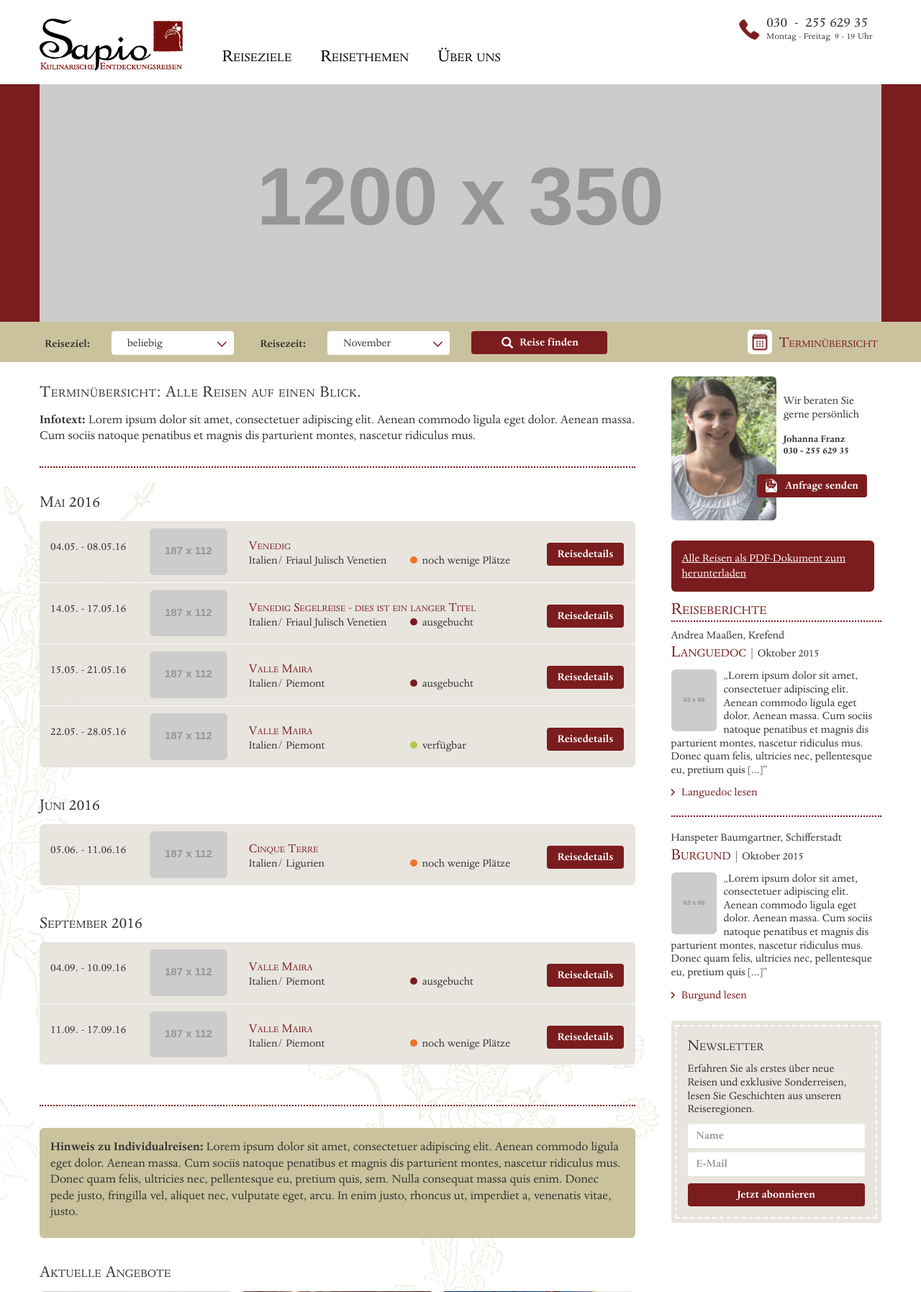
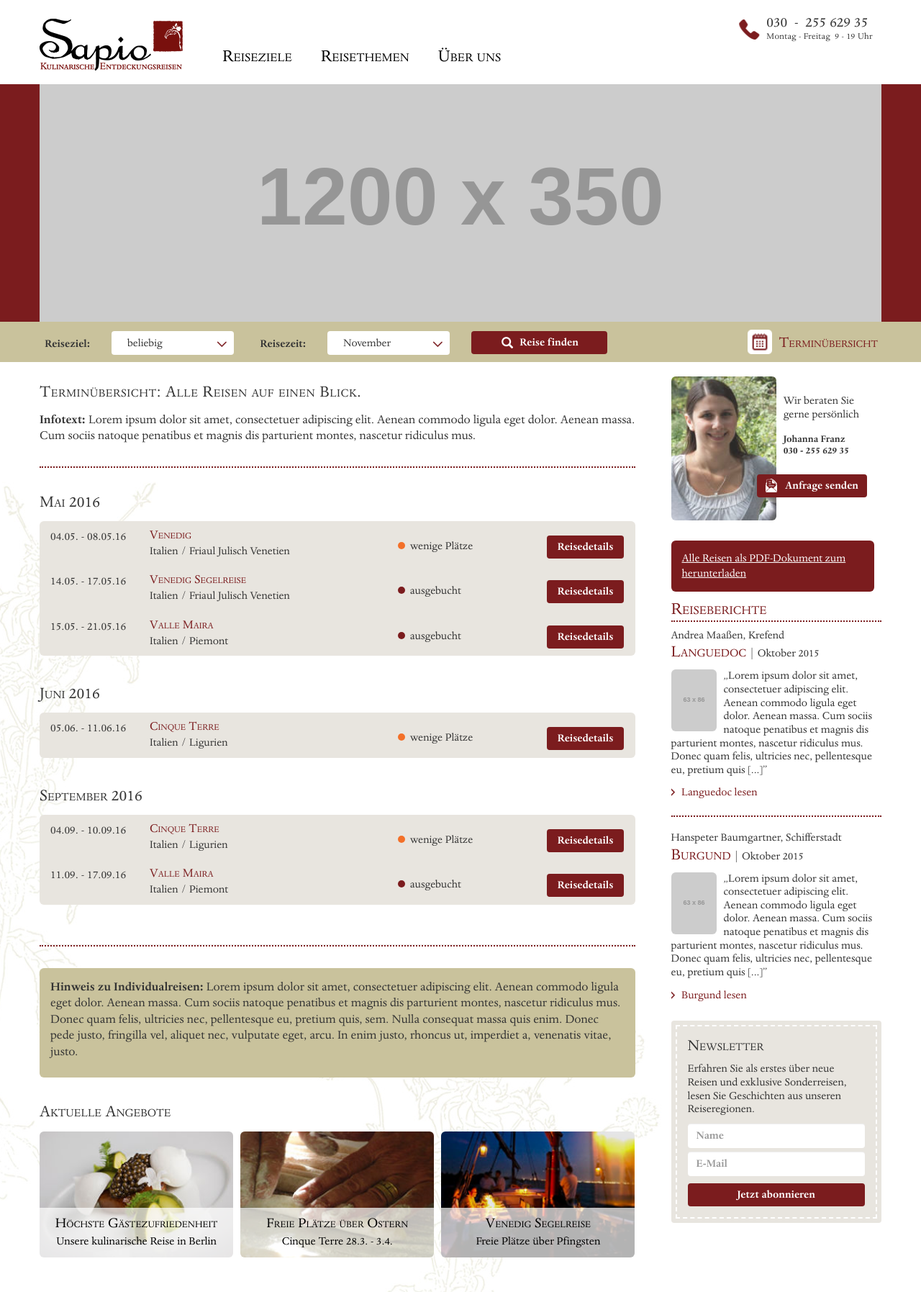
Before and after one commit to gallien/sapio, a PHP site: page /10-terminuebersicht.html in a window 1280 px wide. Shown: the top 1795 px of the page at 72% size. Run offline with PHP 8.4, Linux system fonts and the light colour scheme; grey boxes labelled with a size stand in for pictures from a placeholder-image service; some libraries are stand-ins or nearby versions.

Commit message:
diverse Style und Bild-Änderungen

```diff
--- a/10-terminuebersicht.html
+++ b/10-terminuebersicht.html
@@ -45,67 +45,48 @@
                             <h2 class="margintop0">Mai 2016</h2>
                             <div class="list-group">
                                 <div class="list-group-item row ochre-light margin0">
-                                    <div class="col-xs-6 col-md-2">
-                                        <time class="margintop15">04.05. - 08.05.16</time>
+                                    <div class="col-xs-12 col-md-2">
+                                        <time>04.05. - 08.05.16</time>
                                     </div>
-                                    <div class="col-xs-6 hidden-md col-lg-2">
-                                        <img src="https://dummyimage.com/187x112/cccccc/000000.png&text=dummy" alt="" class="img-rounded img-full">
+                                    <div class="col-xs-6 col-md-4 col-lg-5 row margin0">
+                                        <h4 class="fg-cap red-text margin0">Venedig</h4>
+                                        <small>Italien / Friaul Julisch Venetien</small>
                                     </div>
-                                    <div class="col-xs-12 col-md-7 col-lg-6 row margin0">
-                                        <h4 class="col-xs-12 fg-cap red-text padding0">Venedig</h4>
-                                        <small class="col-xs-7 padding0">Italien/ Friaul Julisch Venetien</small>
-                                        <small class="col-xs-5 text-left padding0"><span class="statusbull statusbull-orange"></span>noch wenige Plätze</small>
+                                    <div class="col-xs-6 col-md-3">
+                                        <small class="margintop15"><span class="statusbull statusbull-orange"></span>wenige Plätze</small>
                                     </div>
                                     <div class="col-xs-12 col-md-3 col-lg-2 text-right">
-                                        <a href="#" class="btn btn-red img-full noborder">Reisedetails</a>
+                                        <a href="10-reiseangebot.html" class="btn btn-red img-full noborder">Reisedetails</a>
                                     </div>
                                 </div>
                                 <div class="list-group-item row ochre-light margin0">
-                                    <div class="col-xs-6 col-md-2">
-                                        <time class="margintop15">14.05. - 17.05.16</time>
+                                    <div class="col-xs-12 col-md-2">
+                                        <time>14.05. - 17.05.16</time>
                                     </div>
-                                    <div class="col-xs-6 hidden-md col-lg-2">
-                                        <img src="https://dummyimage.com/187x112/cccccc/000000.png&text=dummy" alt="" class="img-rounded img-full" />
+                                    <div class="col-xs-6 col-md-4 col-lg-5 row margin0">
+                                        <h4 class="fg-cap red-text margin0">Venedig Segelreise</h4>
+                                        <small>Italien / Friaul Julisch Venetien</small>
                                     </div>
-                                    <div class="col-xs-12 col-md-7 col-lg-6 row margin0">
-                                        <h4 class="col-xs-12 fg-cap red-text padding0">Venedig Segelreise - dies ist ein langer Titel</h4>
-                                        <small class="col-xs-7 padding0">Italien/ Friaul Julisch Venetien</small>
-                                        <small class="col-xs-5 text-left padding0"><span class="statusbull statusbull-red"></span>ausgebucht</small>
+                                    <div class="col-xs-6 col-md-3">
+                                        <small class="margintop15"><span class="statusbull statusbull-red"></span>ausgebucht</small>
                                     </div>
                                     <div class="col-xs-12 col-md-3 col-lg-2 text-right">
-                                        <a href="#" class="btn btn-red img-full noborder">Reisedetails</a>
+                                        <a href="10-reiseangebot.html" class="btn btn-red img-full noborder">Reisedetails</a>
                                     </div>
                                 </div>
                                 <div class="list-group-item row ochre-light margin0">
-                                    <div class="col-xs-6 col-md-2">
-                                        <time class="margintop15">15.05. - 21.05.16</time>
+                                    <div class="col-xs-12 col-md-2">
+                                        <time>15.05. - 21.05.16</time>
                                     </div>
-                                    <div class="col-xs-6 hidden-md col-lg-2">
-                                        <img src="https://dummyimage.com/187x112/cccccc/000000.png&text=dummy" alt="" class="img-rounded img-full" />
+                                    <div class="col-xs-6 col-md-4 col-lg-5 row margin0">
+                                        <h4 class="fg-cap red-text margin0">Valle Maira</h4>
+                                        <small>Italien / Piemont</small>
                                     </div>
-                                    <div class="col-xs-12 col-md-7 col-lg-6 row margin0">
-                                        <h4 class="col-xs-12 fg-cap red-text padding0">Valle Maira</h4>
-                                        <small class="col-xs-7 padding0">Italien/ Piemont</small>
-                                        <small class="col-xs-5 text-left padding0"><span class="statusbull statusbull-red"></span>ausgebucht</small>
+                                    <div class="col-xs-6 col-md-3">
+                                        <small class="margintop15"><span class="statusbull statusbull-red"></span>ausgebucht</small>
                                     </div>
                                     <div class="col-xs-12 col-md-3 col-lg-2 text-right">
-                                        <a href="#" class="btn btn-red img-full noborder">Reisedetails</a>
-                                    </div>
-                                </div>
-                                <div class="list-group-item row ochre-light margin0">
-                                    <div class="col-xs-6 col-md-2">
-                                        <time class="margintop15">22.05. - 28.05.16</time>
-                                    </div>
-                                    <div class="col-xs-6 hidden-md col-lg-2">
-                                        <img src="https://dummyimage.com/187x112/cccccc/000000.png&text=dummy" alt="" class="img-rounded img-full" />
-                                    </div>
-                                    <div class="col-xs-12 col-md-7 col-lg-6 row margin0">
-                                        <h4 class="col-xs-12 fg-cap red-text padding0">Valle Maira</h4>
-                                        <small class="col-xs-7 padding0">Italien/ Piemont</small>
-                                        <small class="col-xs-5 text-left padding0"><span class="statusbull statusbull-green"></span>verfügbar</small>
-                                    </div>
-                                    <div class="col-xs-12 col-md-3 col-lg-2 text-right">
-                                        <a href="#" class="btn btn-red img-full noborder">Reisedetails</a>
+                                        <a href="10-reiseangebot.html" class="btn btn-red img-full noborder">Reisedetails</a>
                                     </div>
                                 </div>
                             </div>
@@ -114,19 +95,18 @@
                             <h2>Juni 2016</h2>
                             <div class="list-group">
                                 <div class="list-group-item row ochre-light margin0">
-                                    <div class="col-xs-6 col-md-2">
-                                        <time class="margintop15">05.06. - 11.06.16</time>
+                                    <div class="col-xs-12 col-md-2">
+                                        <time>05.06. - 11.06.16</time>
                                     </div>
-                                    <div class="col-xs-6 hidden-md col-lg-2">
-                                        <img src="https://dummyimage.com/187x112/cccccc/000000.png&text=dummy" alt="" class="img-rounded img-full" />
+                                    <div class="col-xs-6 col-md-4 col-lg-5 row margin0">
+                                        <h4 class="fg-cap red-text margin0">Cinque Terre</h4>
+                                        <small>Italien / Ligurien</small>
                                     </div>
-                                    <div class="col-xs-12 col-md-7 col-lg-6 row margin0">
-                                        <h4 class="col-xs-12 fg-cap red-text padding0">Cinque Terre</h4>
-                                        <small class="col-xs-7 padding0">Italien/ Ligurien</small>
-                                        <small class="col-xs-5 text-left padding0"><span class="statusbull statusbull-orange"></span>noch wenige Plätze</small>
+                                    <div class="col-xs-6 col-md-3">
+                                        <small class="margintop15"><span class="statusbull statusbull-orange"></span>wenige Plätze</small>
                                     </div>
                                     <div class="col-xs-12 col-md-3 col-lg-2 text-right">
-                                        <a href="#" class="btn btn-red img-full noborder">Reisedetails</a>
+                                        <a href="10-reiseangebot.html" class="btn btn-red img-full noborder">Reisedetails</a>
                                     </div>
                                 </div>
                             </div>
@@ -135,35 +115,33 @@
                             <h2>September 2016</h2>
                             <div class="list-group">
                                 <div class="list-group-item row ochre-light margin0">
-                                    <div class="col-xs-6 col-md-2">
-                                        <time class="margintop15">04.09. - 10.09.16</time>
+                                    <div class="col-xs-12 col-md-2">
+                                        <time>04.09. - 10.09.16</time>
                                     </div>
-                                    <div class="col-xs-6 hidden-md col-lg-2">
-                                        <img src="https://dummyimage.com/187x112/cccccc/000000.png&text=dummy" alt="" class="img-rounded img-full" />
+                                    <div class="col-xs-6 col-md-4 col-lg-5 row margin0">
+                                        <h4 class="fg-cap red-text margin0">Cinque Terre</h4>
+                                        <small>Italien / Ligurien</small>
                                     </div>
-                                    <div class="col-xs-12 col-md-7 col-lg-6 row margin0">
-                                        <h4 class="col-xs-12 fg-cap red-text padding0">Valle Maira</h4>
-                                        <small class="col-xs-7 padding0">Italien/ Piemont</small>
-                                        <small class="col-xs-5 text-left padding0"><span class="statusbull statusbull-red"></span>ausgebucht</small>
+                                    <div class="col-xs-6 col-md-3">
+                                        <small class="margintop15"><span class="statusbull statusbull-orange"></span>wenige Plätze</small>
                                     </div>
                                     <div class="col-xs-12 col-md-3 col-lg-2 text-right">
-                                        <a href="#" class="btn btn-red img-full noborder">Reisedetails</a>
+                                        <a href="10-reiseangebot.html" class="btn btn-red img-full noborder">Reisedetails</a>
                                     </div>
                                 </div>
                                 <div class="list-group-item row ochre-light margin0">
-                                    <div class="col-xs-6 col-md-2">
-                                        <time class="margintop15">11.09. - 17.09.16</time>
+                                    <div class="col-xs-12 col-md-2">
+                                        <time>11.09. - 17.09.16</time>
                                     </div>
-                                    <div class="col-xs-6 hidden-md col-lg-2">
-                                        <img src="https://dummyimage.com/187x112/cccccc/000000.png&text=dummy" alt="" class="img-rounded img-full" />
+                                    <div class="col-xs-6 col-md-4 col-lg-5 row margin0">
+                                        <h4 class="fg-cap red-text margin0">Valle Maira</h4>
+                                        <small>Italien / Piemont</small>
                                     </div>
-                                    <div class="col-xs-12 col-md-7 col-lg-6 row margin0">
-                                        <h4 class="col-xs-12 fg-cap red-text padding0">Valle Maira</h4>
-                                        <small class="col-xs-7 padding0">Italien/ Piemont</small>
-                                        <small class="col-xs-5 text-left padding0"><span class="statusbull statusbull-orange"></span>noch wenige Plätze</small>
+                                    <div class="col-xs-6 col-md-3">
+                                        <small class="margintop15"><span class="statusbull statusbull-red"></span>ausgebucht</small>
                                     </div>
                                     <div class="col-xs-12 col-md-3 col-lg-2 text-right">
-                                        <a href="#" class="btn btn-red img-full noborder">Reisedetails</a>
+                                        <a href="10-reiseangebot.html" class="btn btn-red img-full noborder">Reisedetails</a>
                                     </div>
                                 </div>
                             </div>
--- a/assets/styles/css.css
+++ b/assets/styles/css.css
@@ -516,7 +556,7 @@ blockquote img {
     margin-top: 5px;
 }
 .margin0{
-    margin:0;
+    margin:0 !important;
 }
 .margintop0{
     margin-top:0;
@@ -723,17 +763,18 @@ label.customcheck input[type="checkbox"]:disabled ~ span{
 }
 .terminuebersichtboxes .list-group-item time{
     font-size:95%;
-    display: block;
+    display: inline-block;
 }
 .terminuebersichtboxes .list-group-item h4{
     margin-bottom: 0;
     margin-top:15px;
 }
 .terminuebersichtboxes .list-group-item .btn{
-    margin-top:20px;
+    margin-top:10px;
 }
 .terminuebersichtboxes .list-group-item small {
     font-size:90%;
+    display: inline-block;
 }
 .statusbull{
     height: 10px;
--- a/inc/footer.inc.html
+++ b/inc/footer.inc.html
@@ -20,17 +20,14 @@
                 </p>
             </aside>
             <aside class="col-xs-12 col-sm-6 col-md-3">
-                <h6 class="margintop0">Kulinarische Entdeckungsreisen</h6>
-                <p>
+                <p class="margintop15">
                     SAPIO veranstaltet kulinarische Entdeckungsreisen für Kleingruppen mit 6-12 Reisegästen. Bisher gehen unsere Reisen nach Italien, Frankreich und Deutschland. Weitere Ziele sind in Planung. In einigen Regionen bieten wir als „Appetithappen“ auch Individualreisen ohne Reiseleiter an. Auf Wunsch organisieren wir auch Zusatztermine, exklusive Sondergruppen und kulinarische <a href="10-incentivereisen.html">Incentive-Reisen</a>. SAPIO berät Firmen und Organisationen in Fragen des nachhaltigen kulinarischen Tourismus.
                 </p>
             </aside>
             <div class="col-xs-12 hidden-md hidden-lg">&nbsp;</div>
             <aside class="col-xs-12 col-sm-6 col-md-3" style="margin-top:-3px">
-                <a href="#"><img src="assets/images/sapio-programmuebersicht-banner.png" alt="" class="img-full" /></a>
-                <br/>
-                <br/>
-                <br/>
+                <img src="assets/images/programmuebersicht.png" alt="" class="img-full">
+                <p class="margin0 programmuebersicht">Programmübersicht <a href="#">blättern</a> oder <a href="#">gratis bestellen</a></p>
                 <h6 class="margin0 lh24">Zufriedenheit 2016</h6>
                 <p class="lh24">
                     <a href="#">Ergebnisse der Gästebefragung</a>
@@ -55,11 +52,11 @@
         <div class="row">
             <h6 class="col-xs-12 margin0">Ausgezeichnete Reisen</h6>
             <aside class="col-xs-12 col-sm-12 col-md-7 nominatetravelbox">
-                <a href="10-reiseangebot.html" title="Zur ausgezeichneten Reise: XXX"><img src="assets/images/goldene-palme-sapio-2009.png" alt="" /></a>
-                <a href="10-reiseangebot.html" title="Zur ausgezeichneten Reise: XXX"><img src="assets/images/goldene-palme-sapio-2011.png" alt="" /></a>
-                <a href="10-reiseangebot.html" title="Zur ausgezeichneten Reise: XXX"><img src="assets/images/goldene-palme-sapio-2012.png" alt="" /></a>
-                <a href="10-reiseangebot.html" title="Zur ausgezeichneten Reise: XXX"><img src="assets/images/goldene-palme-sapio-2015.png" alt="" /></a>
-                <a href="10-reiseangebot.html" title="Zur ausgezeichneten Reise: XXX"><img src="assets/images/goldene-palme-sapio-2015.png" alt="" /></a>
+                <a href="10-reiseangebot.html" title="Zur ausgezeichneten Reise: XXX"><img src="assets/images/goldene-palme-sapio-2009.png" alt="Goldene Palme 2009" /></a>
+                <a href="10-reiseangebot.html" title="Zur ausgezeichneten Reise: XXX"><img src="assets/images/goldene-palme-sapio-2011.png" alt="Goldene Palme 2011" /></a>
+                <a href="10-reiseangebot.html" title="Zur ausgezeichneten Reise: XXX"><img src="assets/images/goldene-palme-sapio-2012.png" alt="Goldene Palme 2012" /></a>
+                <a href="10-reiseangebot.html" title="Zur ausgezeichneten Reise: XXX"><img src="assets/images/goldene-palme-sapio-2015.png" alt="Goldene Palme 2015" /></a>
+                <a href="10-reiseangebot.html" title="Zur ausgezeichneten Reise: XXX"><img src="assets/images/goldene-palme-sapio-2016.jpg" alt="Goldene Palme 2016" /></a>
                 <br/>
                 <em><small>Bei Klick auf die Logos finden Sie jeweils die ausgezeichnete Reise.</small></em>
                 <br/>
@@ -89,7 +86,7 @@
                 <a href="#" class="col-xs-2 padding0" rel="nofollow"><img src="assets/images/sapio-partner-tourcert.png" alt="" class="img-responsive" /></a>
                 <a href="#" class="col-xs-3 padding0" rel="nofollow"><img src="assets/images/sapio-partner-atmosfair.png" alt="" class="img-responsive" /></a>
                 <a href="#" class="col-xs-2 padding0" rel="nofollow"><img src="assets/images/sapio-partner-forumandersreisen.png" alt="" class="img-responsive" /></a>
-                <a href="#" class="col-xs-5 padding0" rel="nofollow"><img src="assets/images/sapio-partner-slowfood.png" class="img-responsive" alt="" /></a>
+                <a href="#" class="col-xs-2 padding0" rel="nofollow"><img src="assets/images/sapio-partner-slowfood.png" class="img-responsive" alt="" /></a>
             </aside>
         </div>
     </div>
--- a/inc/header.inc.html
+++ b/inc/header.inc.html
@@ -41,7 +41,7 @@
 	                    <li><a href="#">Beratung</a></li>
 	                    <li><a href="#">Nachhaltigkeit &amp; CSR</a></li>
 	                    <li><a href="10-incentivereisen.html">Incentive Reisen</a></li>
-	                    <li><a href="#">Jobs</a></li>
+	                    <li><a href="#">Offene Stellen</a></li>
 	                    <li><a href="10-presse.html">Presse</a></li>
 	                    <li><a href="10-ueberuns.html">Freunde</a></li>
 	                </ul>
```
Also changed, not shown: other parts of assets/styles/css.css (+75 -6 lines), 10-reiseangebot-anreise.html (+26 -0 lines), 10-reiseangebot-termine-preise.html (+12 -12 lines), index.html (+10 -11 lines), assets/images/auszeichnung.png (added), assets/images/goldene-palme-sapio-2016.jpg (added), assets/images/programmuebersicht.png (added), assets/images/reiseangebot/bslider2.jpg, assets/images/reiseangebot/bslider4.jpg, assets/images/sapio-logo-kulinarische-entdeckungsreisen.png, assets/images/sapio-partner-slowfood.png, assets/images/sapio-slow-food-cite.png (deleted), assets/images/sapio-slow-food.png (added), assets/images/start/reiseleiter.jpg.
